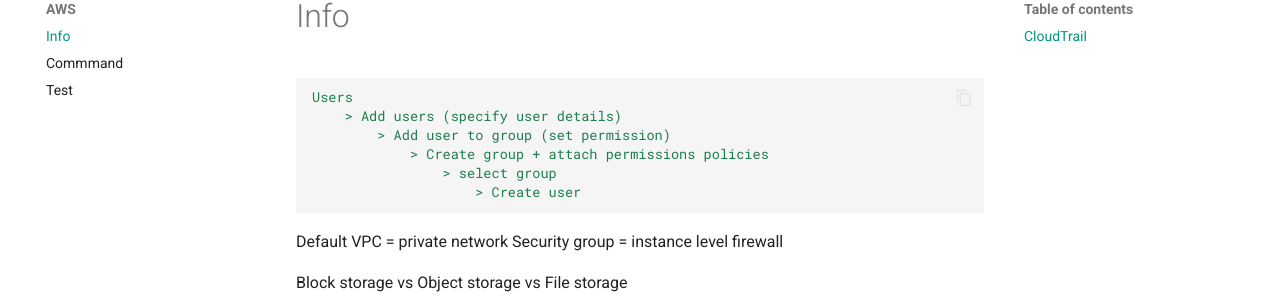
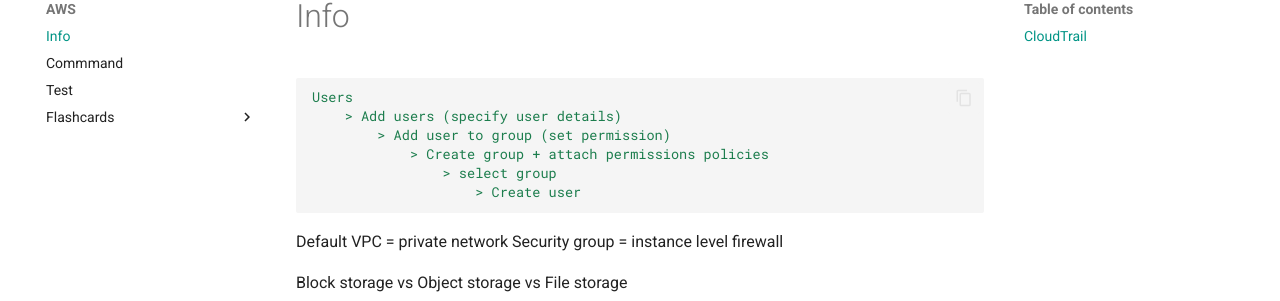
Before and after one commit to rajdyp/my-study-decks, an MkDocs documentation site: the page built from docs/aws/aws.md, in a window 1280 px wide. Shown: the part 150-451 px from the top of the page. Built offline with MkDocs 1.6.1 and Material for MkDocs 9.7.7, drawn with Linux system fonts in a browser that asks for light colours.

Commit message:
Update mkdocs.yml

```diff
--- a/mkdocs.yml
+++ b/mkdocs.yml
@@ -7,6 +7,8 @@
   - Info: aws/aws.md
   - Commmand: aws/aws_cli.md
   - Test: aws/test.md
+  - Flashcards:
+    - Flashcards: aws/flashcards/flashcards.md
 
 theme:
   name: material
```
